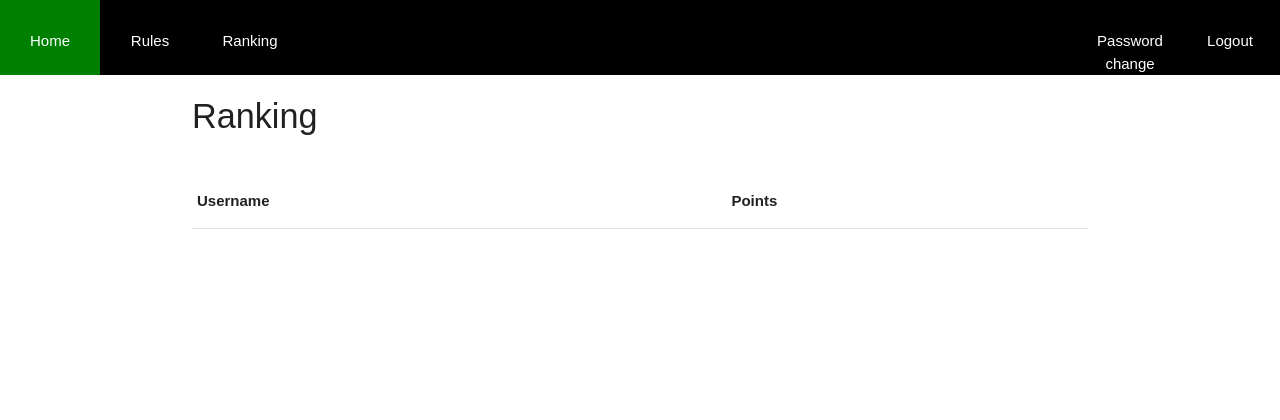
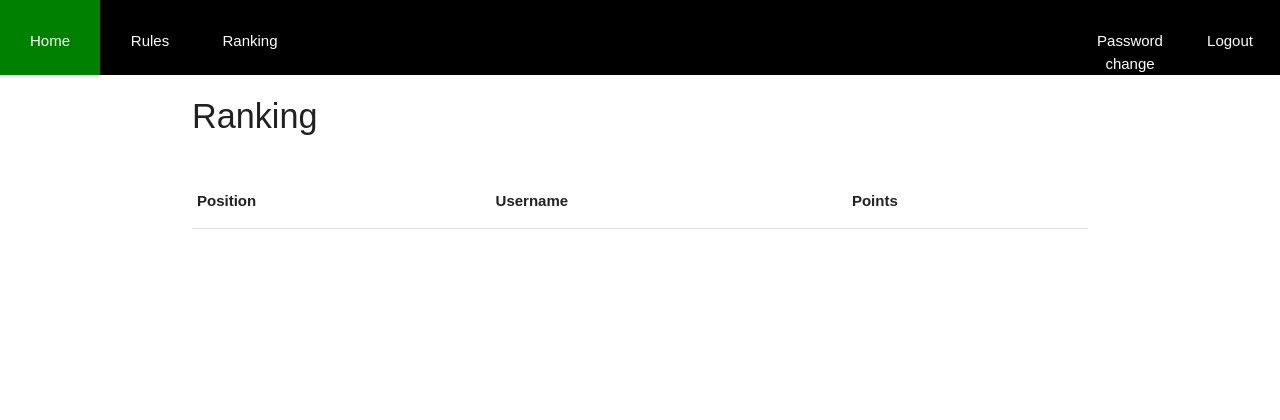
Before and after one commit to Enigma-Unicamp/decipher-me, a Django app: page /challenge/ranking/ in a window 1280 px wide. Shown: the top 420 px of the page. Run offline with Django 3.2, Linux system fonts and the light colour scheme; the visitor is signed in with stand-in values (Sample User, id 1); data comes from the database, SQL or seed files in the repository; lists and menus that the app fills with data are empty.

Commit message:
ranking.html: add position column
Signed-off-by: André Almeida <andrealmeid@riseup.net>

```diff
--- a/decipher/challenge/templates/challenge/ranking.html
+++ b/decipher/challenge/templates/challenge/ranking.html
@@ -8,6 +8,7 @@
 
     <table>
         <tr>
+            <th>Position</th>
             <th>Username</th>
             <th>Points</th>
         </tr>
@@ -16,6 +17,7 @@
             <tr>
                 <td> {{ user.0 }} </td>
                 <td> {{ user.1 }} </td>
+                <td> {{ user.2 }} </td>
             </tr>
         {% endfor %}
 
```
